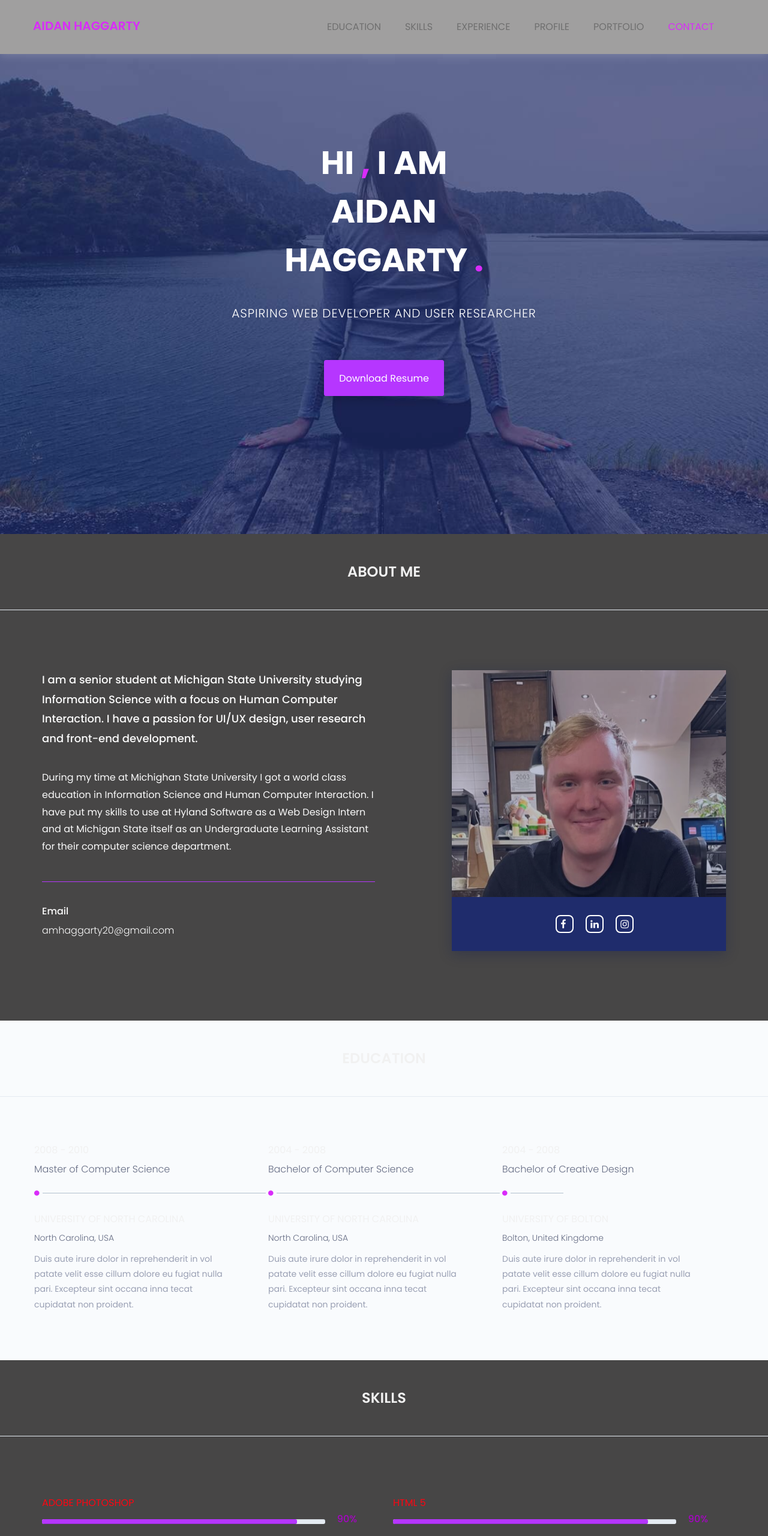
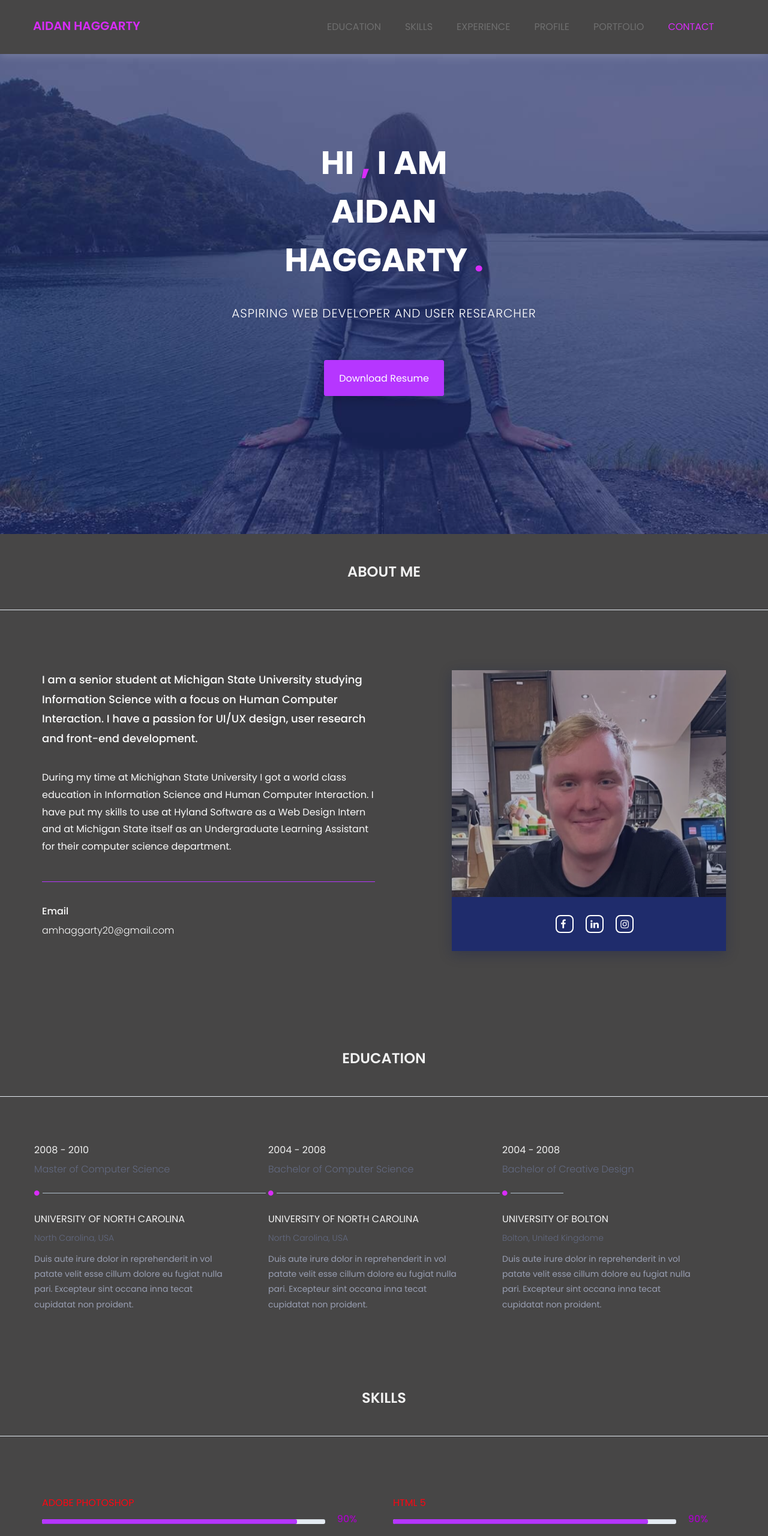
Before and after one commit to Haggart3/haggart3.github.io, a plain HTML site: page index.html in a window 1280 px wide. Shown: the top 2560 px of the page at 60% size. Drawn offline with nearby package versions, Linux system fonts and the light colour scheme.

Commit message:
background changes

```diff
--- a/assets/css/style.css
+++ b/assets/css/style.css
@@ -106,12 +106,12 @@ html,body{
 }
 @media (min-width: 1024px){}
 nav.navbar.bootsnav.no-background {
-    background-color: #a09f9f;
+    background-color: #474646;
     border: none;
 }
 
 nav.navbar.bootsnav {
-    background-color: #a09f9f;
+    background-color: #474646;
     border-bottom: transparent;
     box-shadow: 0 3px 15px rgba(238, 238, 238, 0.2);
 }
@@ -329,7 +329,7 @@ nav.navbar.bootsnav .navbar-toggle i{color: #d92cf9;}
 --------------------------------------*/
 
 .education {
-    background:  #f9fbfd;
+    background:  #474646;
     padding-top:  50px;
 }
 .education-horizontal-timeline {
@@ -689,7 +689,7 @@ span.single-timeline-horizontal.spacial-horizontal-line {width: 88px;}
         11. Contact
 --------------------------------------*/
 .contact {
-    background: #f9fbfd;
+    background: #474646;
     padding: 50px 0 100px;
 }
 .single-contact-box {padding-top: 100px;}
```
